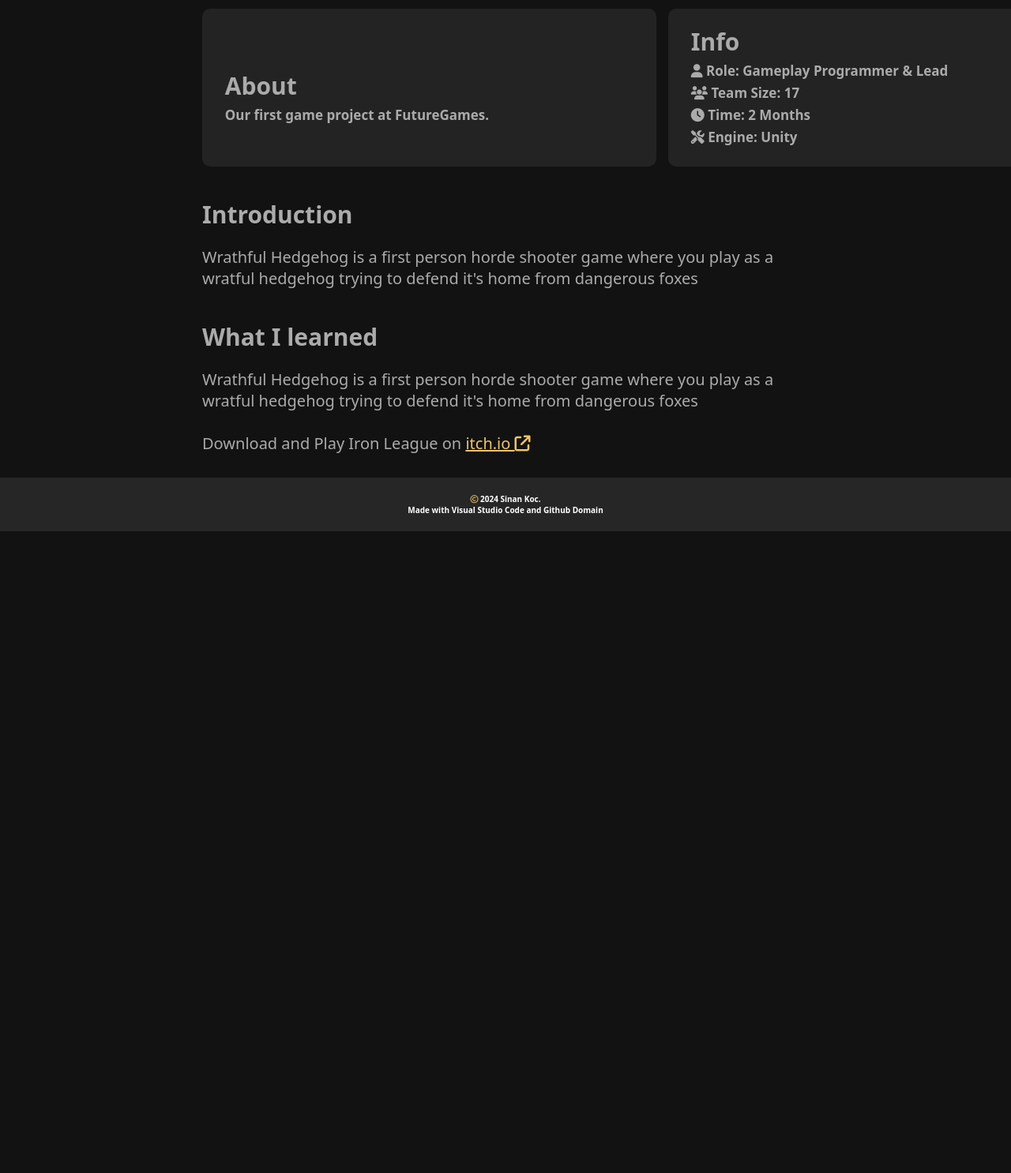
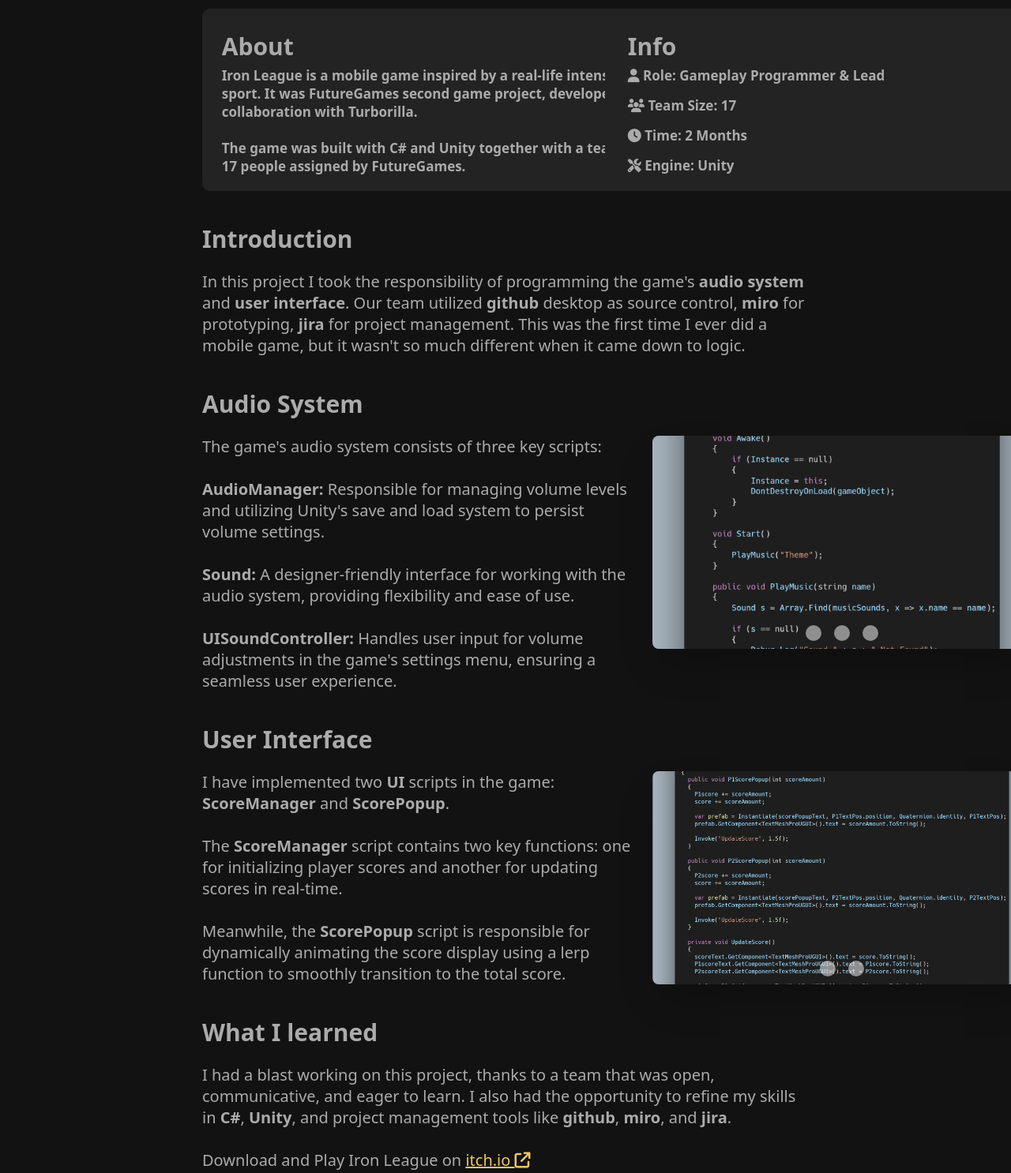
Before and after one commit to DismissedGv/DismissedGv.github.io, a plain HTML site: page MyWork/IronLeague.html in a window 1280 px wide. Shown: the part 821-2307 px from the top of the page at 79% size. Before the commit the page ends 1494 px from the top, so only its background shows below. Drawn offline with Linux system fonts and the light colour scheme; files whose address does not match are found by name.

Commit message:
Iron league done

```diff
--- a/MyWork/IronLeague.html
+++ b/MyWork/IronLeague.html
@@ -37,7 +37,12 @@
             <div class="game-context1">
                 <br>
                 <h1>About</h1>
-                <p>Our first game project at FutureGames.</p>
+                <p>
+                    Iron League is a mobile game inspired by a real-life intense sport. It was FutureGames second game project,
+                    developed in collaboration with Turborilla.
+                    <br><br>
+                    The game was built with C# and Unity together with a team of 17 people assigned by FutureGames.
+                </p>
             </div>
             <div class="game-context2">
                 <h1>Info</h1>
@@ -50,12 +55,67 @@
 
         <div class="game-introduction">
             <h1 class="game-sub-title">Introduction</h1>
-            <p>Wrathful Hedgehog is a first person horde shooter game where you play as a wratful hedgehog trying to defend it's home from dangerous foxes</p>
+            <p>
+                In this project I took the responsibility of programming the game's <mark>audio system</mark> and <mark>user interface</mark>.
+                Our team utilized <mark>github</mark> desktop as source control, <mark>miro</mark> for prototyping, <mark>jira</mark> for project management.
+                This was the first time I ever did a mobile game, but it wasn't so much different when it came down to logic.
+            </p>
+
+            <h1 class="game-sub-title">Audio System</h1>
+            <div class="game-grid-container">
+                <p>
+                    The game's audio system consists of three key scripts:
+                    <br><br>
+                    <mark>AudioManager:</mark> Responsible for managing volume levels and utilizing Unity's save and load system to persist volume settings.
+                    <br><br>
+                    <mark>Sound:</mark> A designer-friendly interface for working with the audio system, providing flexibility and ease of use.
+                    <br><br>
+                    <mark>UISoundController:</mark> Handles user input for volume adjustments in the game's settings menu, ensuring a seamless user experience.
+                </p>
+                <div class="slider-wrapper">
+                    <div class="slider">
+                        <img id="slide-1" src="../images/CodeSnippet/IronLeague/AudioManager1.png">
+                        <img id="slide-2" src="../images/CodeSnippet/IronLeague/AudioManager2.png">
+                        <img id="slide-3" src="../images/CodeSnippet/IronLeague/AudioManager3.png">
+                    </div>
+                    <div class="slider-nav">
+                        <a href="#slide-1"></a>
+                        <a href="#slide-2"></a>
+                        <a href="#slide-3"></a>
+                    </div>
+                </div>
+            </div>
+
+            <h1 class="game-sub-title">User Interface</h1>
+            <div class="game-grid-container">
+                <p>
+                    I have implemented two <mark>UI</mark> scripts in the game: <mark>ScoreManager</mark> and <mark>ScorePopup</mark>.
+                    <br><br>
+                    The <mark>ScoreManager</mark> script
+                    contains two key functions: one for initializing player scores and another for updating scores in real-time.
+                    <br><br>
+                    Meanwhile, the <mark>ScorePopup</mark> script is responsible for dynamically animating the score display using a lerp function
+                    to smoothly transition to the total score.
+                </p>
+                <div class="slider-wrapper">
+                    <div class="slider">
+                        <img id="slide-6" src="../images/CodeSnippet/IronLeague/ScoreManager.png">
+                        <img id="slide-7" src="../images/CodeSnippet/IronLeague/ScorePopup.png">
+                    </div>
+                    <div class="slider-nav">
+                        <a href="#slide-6"></a>
+                        <a href="#slide-7"></a>
+                    </div>
+                </div>
+            </div>
 
             <h1 class="game-sub-title">What I learned</h1>
-            <p>Wrathful Hedgehog is a first person horde shooter game where you play as a wratful hedgehog trying to defend it's home from dangerous foxes</p>
-
-            <p><br>Download and Play Iron League on <a href="https://futuregames.itch.io/ironleague" target="_blank">itch.io <i class="fa-solid fa-arrow-up-right-from-square"></i></a></p>
+            <p>
+                I had a blast working on this project, thanks to a team that was open, communicative, and eager to learn. I also had the opportunity to refine my
+                skills in <mark>C#</mark>, <mark>Unity</mark>, and project management tools like <mark>github</mark>, <mark>miro</mark>, and <mark>jira</mark>.
+                <br><br>
+                Download and Play Iron League on <a href="https://futuregames.itch.io/ironleague" target="_blank">itch.io <i class="fa-solid fa-arrow-up-right-from-square"></i></a>
+            </p>
         </div>
     </div>
 </Section>
--- a/Style.css
+++ b/Style.css
@@ -148,7 +148,6 @@ nav p{
 .game-description-list p{
     font-size: 17px;
     font-weight: 600;
-    padding-bottom: 5px;
 }
 .game-context1{
     width: 575px;
@@ -158,15 +157,25 @@ nav p{
     border-radius: 10px;
     padding-left: 5%;
     align-content: center;
+    margin-right: -80px;
+}
+.game-context1 p{
+    padding-bottom: 20px;
 }
 .game-context2{
     width: 575px;
-    height: 200px;
+    height: auto;
     background-color: #232323;
 
     border-radius: 10px;
     padding-left: 5%;
     align-content: center;
+}
+.game-context2 p{
+    padding-bottom: 15px;
+}
+.game-context2 h1{
+    padding-top: 20px;
 }
 .game-introduction{
     font-size: 20px;
@@ -195,12 +204,12 @@ nav p{
     transition:transform 0.25s ease;
 }
 .slider-wrapper:hover {
-    -webkit-transform:scale(1.35);
-    transform:scale(1.35);
+    -webkit-transform:scale(1.7);
+    transform:scale(1.7);
 }
 .slider{
     display: flex;
-    aspect-ratio: 16 / 17;
+    aspect-ratio: 16 / 9;
     overflow-x: auto;
     scroll-snap-type: x mandatory;
     scroll-behavior: smooth;
@@ -219,6 +228,7 @@ nav p{
     display: flex;
     column-gap: 1rem;
     position: absolute;
+    top: 240px;
     bottom: 1.25rem;
     left: 50%;
     transform: translateX(-50%);
```
Also changed, not shown: MyWork/BiochemNightshift.html (+5 -3 lines), MyWork/WrathfulHedgehog.html (+14 -10 lines), images/CodeSnippet/IronLeague/AudioManager1.png (added), images/CodeSnippet/IronLeague/AudioManager2.png (added), images/CodeSnippet/IronLeague/AudioManager3.png (added), images/CodeSnippet/IronLeague/ScoreManager.png (added), images/CodeSnippet/IronLeague/ScorePopup.png (added).
